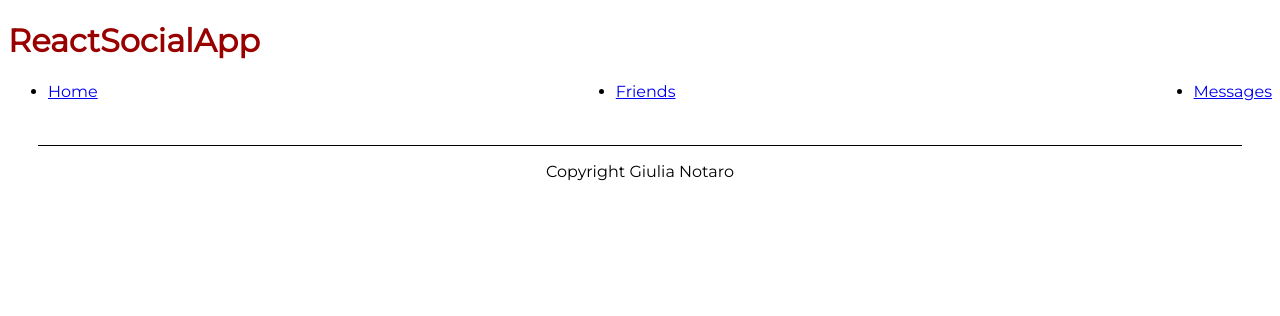
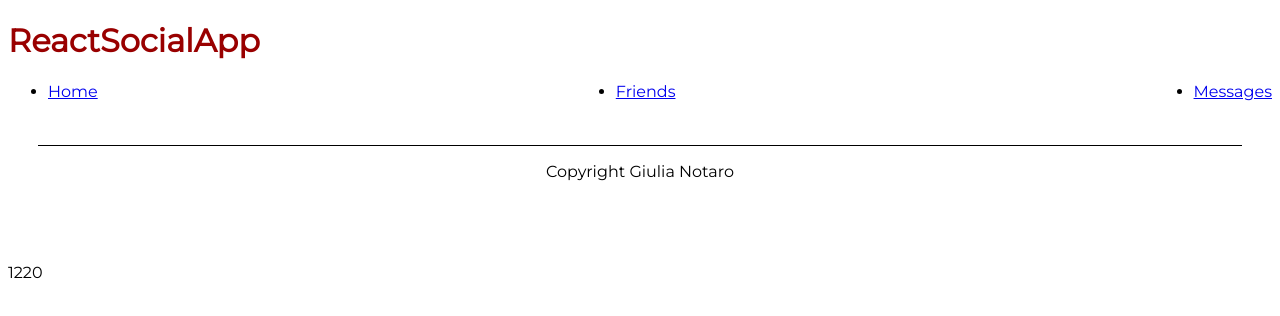
Before and after one commit to giulianotaro/Reactsocialapp, a React (Create React App) app: page / in a window 1280 px wide. Shown: the top 316 px of the page. Built offline with nearby package versions, Linux system fonts and the light colour scheme.

Commit message:
feat : add price+iva

```diff
--- a/src/App.js
+++ b/src/App.js
@@ -1,5 +1,6 @@
 import Header from "./components/Header";
 import Footer from "./components/Footer";
+import AddIva from "./components/AddIva"
 
 function App() {
   const name = "ReactSocialApp";
@@ -10,12 +11,16 @@ function App() {
     { link: "/messages", label: "Messages" },
 
   ];
+
+
+
   return (
 
 
     <div>
       <Header name={name} links={nav} />
       <Footer />
+      <AddIva price={1000} vat={22} />
     </div>
   );
 }
--- /dev/null
+++ b/src/components/AddIva/index.jsx
@@ -0,0 +1,14 @@
+import styles from "./AddIva.module.scss"
+
+const AddIva = (props) => {
+   const Totprice =  props.price * props.vat / 100 + props.price
+
+
+    return (
+
+        <p>{Totprice}</p>
+
+    );
+  };
+
+  export default AddIva;
```
Also changed, not shown: src/components/AddIva/AddIva.module.scss (added).
